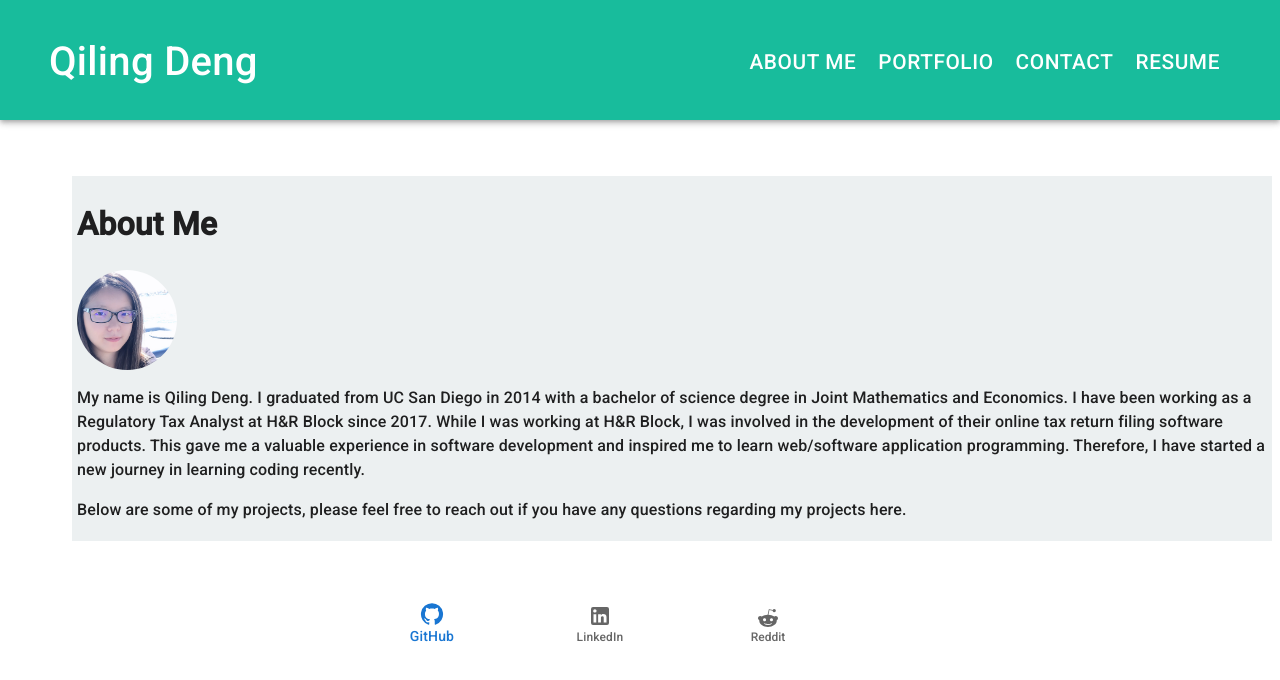
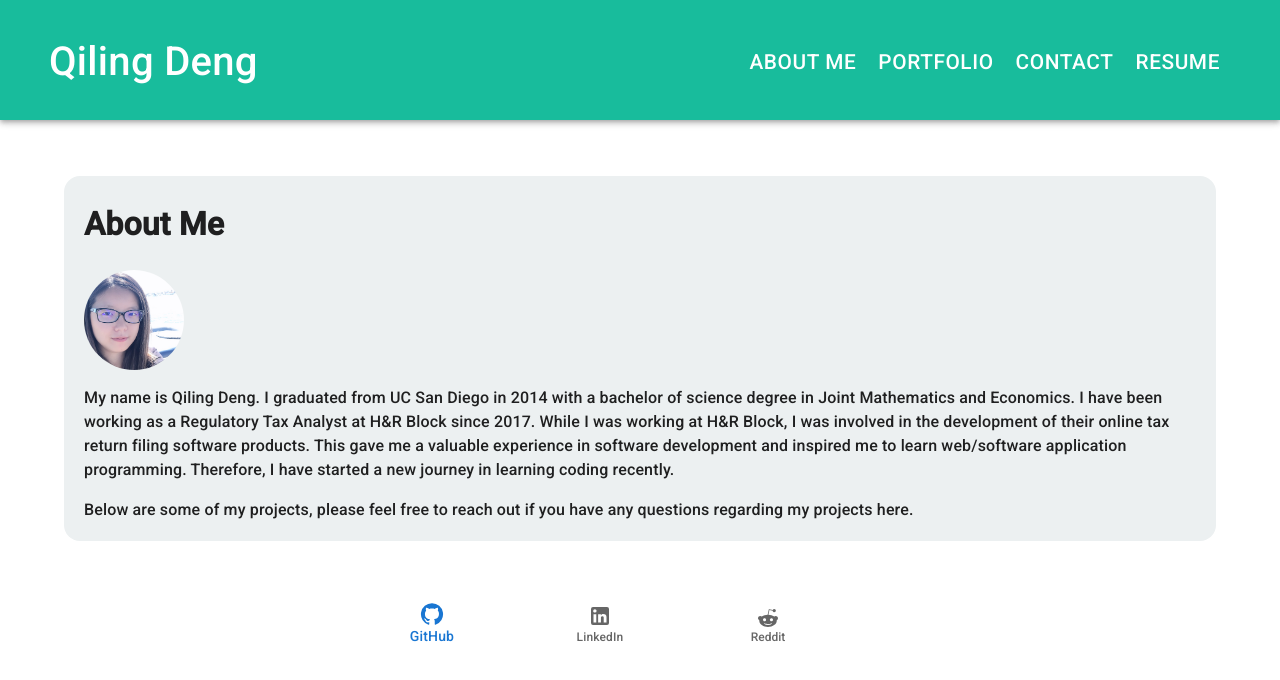
Before and after one commit to qd9069/react_my_portfolio, a React (Create React App) app: page / in a window 1280 px wide. Shown: the top 680 px of the page. Built offline with nearby package versions, Linux system fonts and the light colour scheme.

Commit message:
Modified about me page

```diff
--- a/src/components/pages/AboutMe.js
+++ b/src/components/pages/AboutMe.js
@@ -1,27 +1,42 @@
-import React from 'react';
-import Avatar from '@mui/material/Avatar';
-import CssBaseline from '@mui/material/CssBaseline';
-// import Box from '@mui/material/Box';
-import Container from '@mui/material/Container';
-import '@fontsource/roboto/500.css';
+import React from "react";
+import Avatar from "@mui/material/Avatar";
+import CssBaseline from "@mui/material/CssBaseline";
+import Box from "@mui/material/Box";
+import Container from "@mui/material/Container";
+import "@fontsource/roboto/500.css";
 
 export default function AboutMe() {
   return (
     <React.Fragment>
       <CssBaseline />
-      {/* <Container maxWidth="lg"> */}
-      <Container style={{ maxWidth: "lg", padding: "3px 5px", background: '#ecf0f1' }} sx={{my: 7, mx: 9}}>
-        {/* <Box sx={{ bgcolor: '#cfe8fc', height: '100vh' }} /> */}
-        <div>
-          <h1>About Me</h1>
-          <Avatar alt="Avatar" src="/images/avatar.png" sx={{ width: 100, height: 100 }} />
-          <p>My name is Qiling Deng. I graduated from UC San Diego in 2014 with a bachelor of science degree in Joint Mathematics and Economics.
-            I have been working as a Regulatory Tax Analyst at H&R Block since 2017.
-            While I was working at H&R Block, I was involved in the development of their online tax return filing software products.
-            This gave me a valuable experience in software development and inspired me to learn web/software application programming.
-            Therefore, I have started a new journey in learning coding recently.</p>
-            <p>Below are some of my projects, please feel free to reach out if you have any questions regarding my projects here.</p>
-        </div>
+      <Container maxWidth="lg" sx={{ my: 7 }}>
+        <Box
+          sx={{ bgcolor: "#ecf0f1", padding: "3px 20px", borderRadius: "16px" }}
+        >
+          <div>
+            <h1>About Me</h1>
+            <Avatar
+              alt="Avatar"
+              src="/images/avatar.png"
+              sx={{ width: 100, height: 100 }}
+            />
+            <p>
+              My name is Qiling Deng. I graduated from UC San Diego in 2014 with
+              a bachelor of science degree in Joint Mathematics and Economics. I
+              have been working as a Regulatory Tax Analyst at H&R Block since
+              2017. While I was working at H&R Block, I was involved in the
+              development of their online tax return filing software products.
+              This gave me a valuable experience in software development and
+              inspired me to learn web/software application programming.
+              Therefore, I have started a new journey in learning coding
+              recently.
+            </p>
+            <p>
+              Below are some of my projects, please feel free to reach out if
+              you have any questions regarding my projects here.
+            </p>
+          </div>
+        </Box>
       </Container>
     </React.Fragment>
   );
--- a/src/components/pages/Contact.js
+++ b/src/components/pages/Contact.js
@@ -16,7 +16,7 @@ export default function Contact() {
       <CssBaseline />
       {/* // <Card style={{ maxWidth: 550, margin: "0 auto", padding: "20px 5px" }} > */}
       <Card
-        style={{ maxWidth: 650, padding: "20px 5px" }}
+        style={{ maxWidth: 650, padding: "20px 5px", borderRadius: '16px' }}
         sx={{ my: 7, ml: 9 }}
       >
         <CardContent>
@@ -91,7 +91,7 @@ export default function Contact() {
         </CardContent>
       </Card>
       <Card
-        style={{ maxWidth: 650, padding: "20px 5px" }}
+        style={{ maxWidth: 650, padding: "20px 5px", borderRadius: '16px' }}
         sx={{ my: 7, ml: 9 }}
       >
         <CardContent>
--- a/src/components/pages/Resume.js
+++ b/src/components/pages/Resume.js
@@ -8,7 +8,7 @@ export default function Resume() {
     <React.Fragment>
       <CssBaseline />
       <Container maxWidth="lg" sx={{my: 7}}>
-        <Box sx={{ bgcolor: '#ecf0f1', height: '100vh', padding: "3px 20px" }} >
+        <Box sx={{ bgcolor: '#ecf0f1', padding: "3px 20px", borderRadius: '16px' }} >
         <div>
            <h1>Resume</h1>
            <p>Download my <a href="https://drive.google.com/file/d/1x1ZnnYs4oQoSCHDXF8Zw15VyTKrJOAXI/view?usp=sharing">resume</a></p>
```
